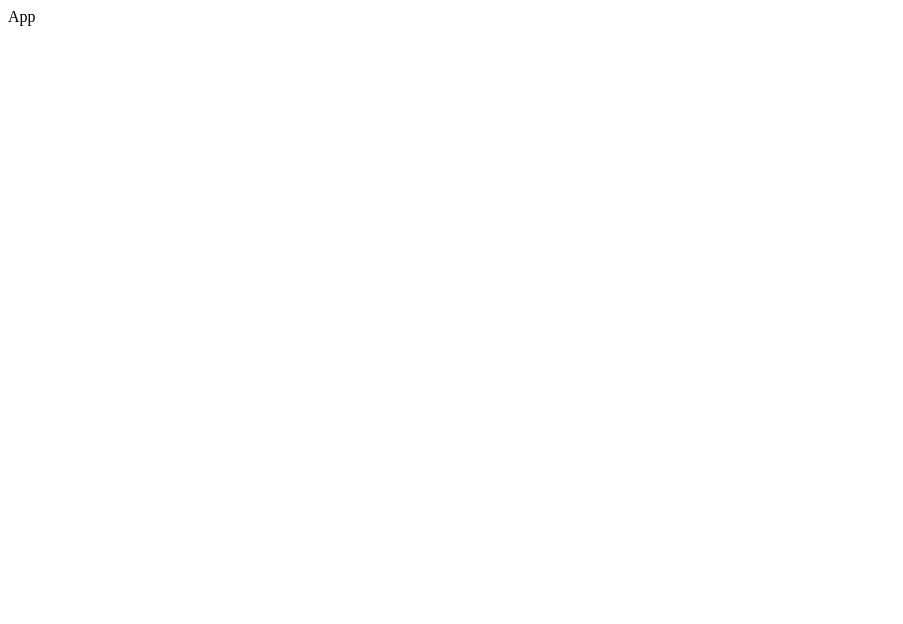
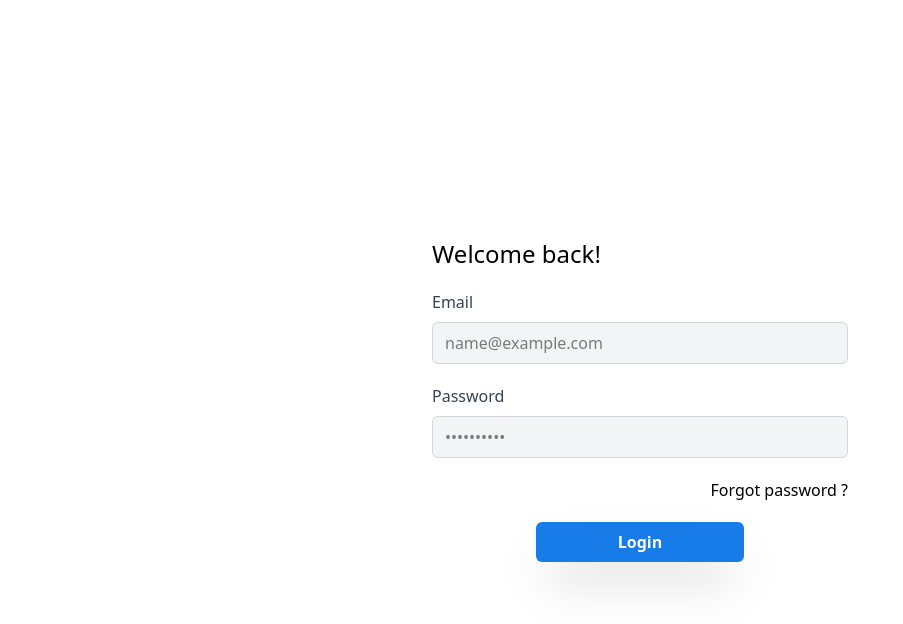
Before and after one commit to Eunock-web/E-News, a React (Vite) app in the folder Frontend/: page / in a window 1280 px wide. Shown: the top 624 px of the page, without its empty margins (0-903 px from the left). Built offline with nearby package versions, Linux system fonts and the light colour scheme.

Commit message:
Création du FormLogin

```diff
--- a/Frontend/package.json
+++ b/Frontend/package.json
@@ -13,6 +13,7 @@
     "@hookform/resolvers": "^5.2.2",
     "@tailwindcss/vite": "^4.1.16",
     "@tanstack/react-query": "^5.90.5",
+    "lucide-react": "^0.552.0",
     "react": "^19.1.1",
     "react-dom": "^19.1.1",
     "react-hook-form": "^7.66.0",
--- a/Frontend/src/App.css
+++ b/Frontend/src/App.css
@@ -0,0 +1,5 @@
+body, html, #root{
+    width: 100vw;
+    height: 100vh;
+    display: flex;
+}
--- a/Frontend/src/App.tsx
+++ b/Frontend/src/App.tsx
@@ -1,8 +1,8 @@
-import React from 'react'
-
+import FormLogin from './Features/Auth/Login/FormLogin'
+import './App.css'
 const App = () => {
   return (
-    <div>App</div>
+      <FormLogin/>
   )
 }
 
--- a/Frontend/src/Features/Auth/Login/FormLogin.tsx
+++ b/Frontend/src/Features/Auth/Login/FormLogin.tsx
@@ -1,9 +1,55 @@
-import React from 'react'
+import { Controller } from 'react-hook-form'
+import useLoginForm from '../hooks/useLoginForm'
+import TextField from '../../../Utils/Components/TextField/TextField';
+import type { IButtonProps, ITextFieldProps } from '../../../Utils/Components/types';
+import { Info } from 'lucide-react';
+import Button from '../../../Utils/Components/Button/Button';
 
 const FormLogin = () => {
+  const {control, states, onSubmit} = useLoginForm();
+  const emailProps: ITextFieldProps = {
+    type: 'email',
+    label: 'Email',
+    placeholder: 'name@example.com',
+    onChange: () => {}
+  }
+
+  const passwordProps: ITextFieldProps = {
+    type: 'password',
+    label: 'Password',
+    placeholder:'••••••••••',
+    onChange: () => {}
+  }
+
+  const buttonProps: IButtonProps = {
+    type:'submit',
+    textContent: 'Login',
+    icon:'',
+    className: 'bg-(--bg-primary) w-1/2 py-2 m-auto mt-5 text-white font-semibold',
+  }
+
   return (
-    <form>
+    <form className='w-[35%] rounded-xl p-4 m-auto h-max' onSubmit={onSubmit}>
+        <h1 className='text-2xl '>Welcome back!</h1>
 
+        <Controller
+          control={control}
+          name='email'
+          rules={{required:true}}
+          render={({field}) => <TextField {...emailProps} onChange={field.onChange} />}
+        />
+
+        <Controller
+          control={control}
+          name='password'
+          rules={{required:true}}
+          render={({field}) => <TextField {...passwordProps} onChange={field.onChange}/>}
+        />
+        <p className='w-max flex justify-self-end mt-5 hover:text-(--bg-primary) cursor-pointer'>Forgot password ?</p>
+
+        {states.errors.root && <p><i data-lucide={Info}></i> {states.errors.root.message}</p>}
+
+        <Button {...buttonProps}/>
     </form>
   )
 }
--- a/Frontend/src/Features/Auth/hooks/useLoginForm.ts
+++ b/Frontend/src/Features/Auth/hooks/useLoginForm.ts
@@ -17,7 +17,7 @@ const useLoginForm = () => {
   return {
     control: form.control,
     states: form.formState,
-    onSubmit: form.handleSubmit(onSubmit)
+    onSubmit: form.handleSubmit(onSubmit, (data)=>console.log(data))
   }
 }
 
--- a/Frontend/src/Features/types.ts
+++ b/Frontend/src/Features/types.ts
@@ -9,7 +9,7 @@ export type LoginInputs = z.infer<typeof LoginSchema>;
 export const RegisterSchema = z.object({
     username: z.string().min(2, "Enter a valid username!"),
     email: z.email(),
-    password: z.string().min(8, "Minimum 8 characters!").refine(pass => pass.includes('')),
+    password: z.string().min(8, "Minimum 8 characters!"),
     confirmPassword: z.string()
 }).refine(schema => schema.password === schema.confirmPassword, {
     error: "Passwords don't match!",
--- a/Frontend/src/Utils/Components/Button/Button.tsx
+++ b/Frontend/src/Utils/Components/Button/Button.tsx
@@ -8,7 +8,7 @@ const Button: FC<IButtonProps> = ({type, textContent, className, icon, onClick})
         <button
             type={type ?? 'button'}
             onClick={onClick}
-            className={ className + ' rounded-md  font-medium flex gap-3 justify-center'}
+            className={ className + ' rounded-md font-medium flex gap-3 justify-center cursor-pointer shadow-2xl duration-200 hover:opacity-70 hover:scale-95'}
         >
               {icon ? <img src={icon} alt="image-logo" /> : ''}  {textContent}
         </button>
--- a/Frontend/src/Utils/Components/TextField/TextField.tsx
+++ b/Frontend/src/Utils/Components/TextField/TextField.tsx
@@ -9,7 +9,7 @@ const TextField: FC<ITextFieldProps> = ( { type, label, className, placeholder,
                 {errorMessage && <p className='text-red-500'>{errorMessage}</p>}
             </div>
 
-            <input type={type ?? 'text'} id={label} className={className ?? ('block max-w-full w-full px-3 py-2 rounded-md border-[0.5px] border-gray-300 outline-2 ' + (errorMessage ? 'outline-red-500 text-red-700' : 'focus-visible:outline-blue-500 outline-transparent bg-gray-100'))} placeholder={placeholder} onChange={onChange}  />
+            <input type={type ?? 'text'} id={label} className={className ?? ('block max-w-full w-full px-3 py-2 rounded-md   border-[0.5px] border-gray-300 outline-2 ' + (errorMessage ? 'outline-red-500 text-red-700' : 'focus-visible:outline-blue-500 outline-transparent bg-gray-100'))} placeholder={placeholder} onChange={onChange}  />
         </div>
      );
 }
--- a/Frontend/src/Utils/Components/types.ts
+++ b/Frontend/src/Utils/Components/types.ts
@@ -1,9 +1,9 @@
 export interface ITextFieldProps{
     type: string,
     label: string,
-    className: string,
+    className?: string,
     placeholder: string,
-    errorMessage: string,
+    errorMessage?: string,
     onChange: () => void
 }
 
@@ -12,5 +12,5 @@ export interface IButtonProps {
     textContent: string,
     className: string,
     icon: string,
-    onClick: () => void
+    onClick?: () => void
 }
--- a/Frontend/src/index.css
+++ b/Frontend/src/index.css
@@ -0,0 +1 @@
+@import 'tailwindcss'
```
Also changed, not shown: 1 other file (tests, documents, lock files or other folders).
